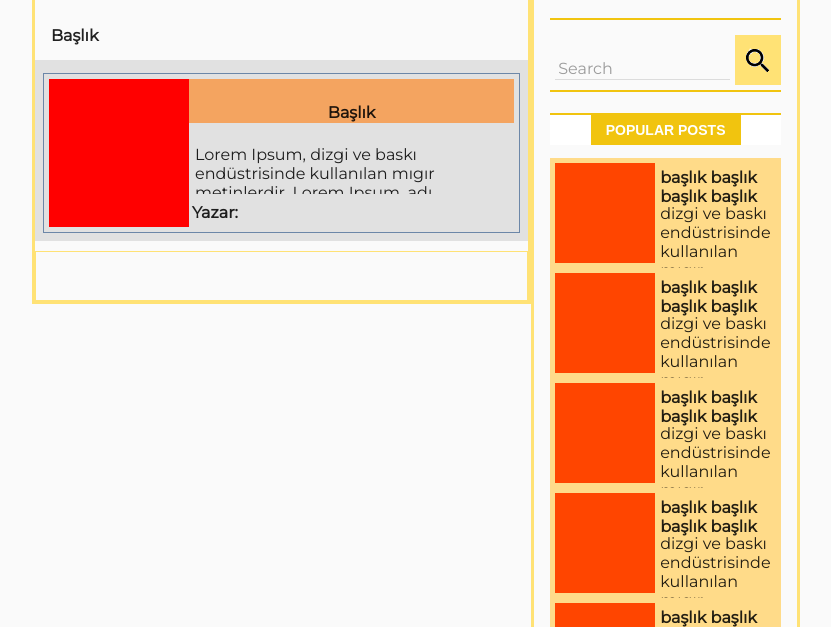
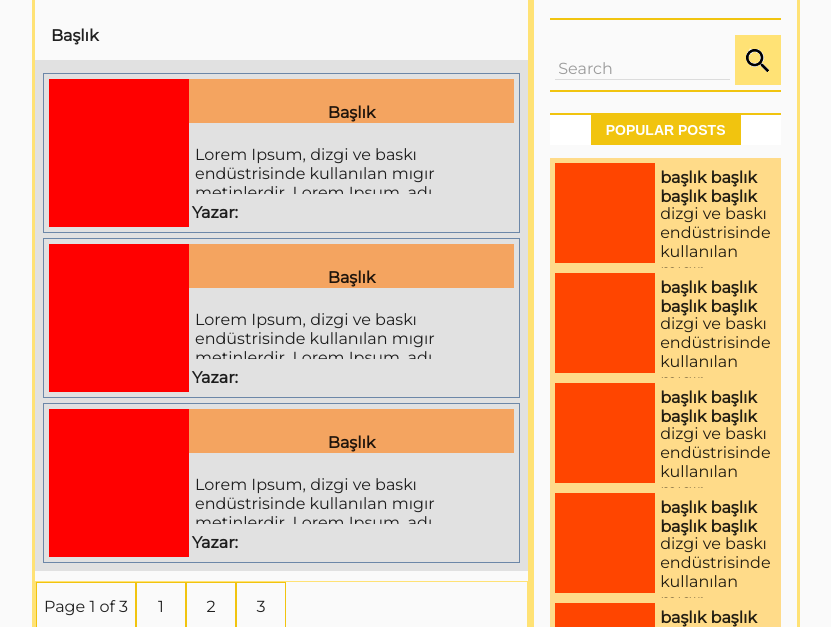
Before and after one commit to Said-Nuri/ngBlog, a website: page index.html in a window 1280 px wide. Shown: the part 173-800 px from the top of the page, without its empty margins (224-1055 px from the left). Drawn offline with Linux system fonts and the light colour scheme.

Commit message:
Search routing implemented, page navigation designed

```diff
--- a/index.html
+++ b/index.html
@@ -45,7 +45,9 @@
             </div>
         </div>
     </div>
-    <div flex layout="row" layout-align="center none">
+
+    <!--Navigation bar -->
+    <div id="navigation" flex layout="row" layout-align="center none">
         <div id="navbar" ng-controller="AppCtrl" hide show-gt-xs ng-cloak flex="100" flex-gt-xs="60" style="height: 50px; background-color: #666666;">
             <md-content >
                 <md-nav-bar
@@ -81,11 +83,37 @@
             </div>
         </div>
     </div>
-    <div flex layout="row" layout-align="center none">
+
+    <!-- SIDE PANEL-->
+    <div ng-controller="SideController" flex layout="row" layout-align="center none">
         <div flex="100" flex-gt-xs="60" layout="row" layout-align="center none" >
-            <div id="blog-tag" flex="100" flex-gt-md="65" style="padding-top: 10px; border: 3px solid #ffe275;">
+            <div id="page-container" flex="100" flex-gt-md="65" style="padding-top: 10px; border: 3px solid #ffe275;">
+                <div id="page-header-container" flex="none" layout-padding layout="row" layout-align="start center" style="height: 50px;">
+                    <h4><b>Başlık</b></h4>
+                </div>
                 <div ui-view ></div>
+                <div id="page-navigator-wrapper" flex="none" layout="row" style="height: 50px; margin-top: 10px; border: 1px solid #FFE275">
+                    <div id="page-navigator-pages" flex="30" layout="row" layout-align="start center">
+                        <div flex="none" layout="row" layout-align="center center" style="width: 100px; border: 1px solid #f1c40f;">
+                            <span>Page 1 of 3</span>
+                        </div>
+                        <div flex="none" layout="row" layout-align="center center" style="width: 50px; border: 1px solid #f1c40f;">
+                            <span>1</span>
+                        </div>
+                        <div flex="none" layout="row" layout-align="center center" style="width: 50px; border: 1px solid #f1c40f;">
+                            <span>2</span>
+                        </div>
+                        <div flex="none" layout="row" layout-align="center center" style="width: 50px; border: 1px solid #f1c40f;">
+                            <span>3</span>
+                        </div>
+                    </div>
+                    <div flex="50"></div>
+                    <div id="page-navigator-iterator" flex="20">
+                        <div></div>
+                    </div>
+                </div>
             </div>
+
             <div id="sidebar" hide show-gt-md flex-gt-md="35" layout-padding style="padding-top: 10px; border: 3px solid #ffe275">
                 <div id="search-box" flex layout="column">
                     <div flex="none" style="height: 2px; background-color: #f1c40f"></div>
@@ -97,7 +125,7 @@
                             </md-input-container>
                         </div>
                         <div flex style="background-color: #ffe275">
-                            <md-button layout="row" layout-align="center center" style="height:100%; min-width: inherit; width: 100%; padding: 0; margin: 0; background-color: #ffe275;">
+                            <md-button ng-click="search()" layout="row" layout-align="center center" style="height:100%; min-width: inherit; width: 100%; padding: 0; margin: 0; background-color: #ffe275;">
                                 <img src="src/assets/img/ic_search.png" alt="search">
                             </md-button>
                         </div>
@@ -152,7 +180,7 @@
                         </div>
                     </div>
                 </div>
-                <div id="labels" style="height: 120px; margin-top:5px;">
+                <div id="blog-archive" style="height: 120px; margin-top:5px;">
                     <div flex style="height: 30px; ">
                         <div style="height: 2px; background-color: #f1c40f"></div>
                         <div layout="row" layout-align="center center" style="background-color: #ffffff">
@@ -163,11 +191,11 @@
                     </div>
                     <div flex style="height: 15px;"></div>
                 </div>
-                <div id="social" style="height: 120px; margin-top:5px;">
+                <div id="label" style="height: 120px; margin-top:5px;">
                     <div flex style="height: 30px; ">
                         <div style="height: 2px; background-color: #f1c40f"></div>
                         <div layout="row" layout-align="center center" style="background-color: #ffffff">
-                            <div layout="row" layout-align="center center" style="height: 100%; width: 150px; background-color: #f1c40f; color: #ffffff; font: 500 14px 'Rubik', arial, sans-serif;">
+                            <div layout="column" layout-align="center center" style="height: 100%; width: 150px; background-color: #f1c40f; color: #ffffff; font: 500 14px 'Rubik', arial, sans-serif;">
                                 <b>LABELS</b>
                             </div>
                         </div>
--- a/src/controllers/app.controller.js
+++ b/src/controllers/app.controller.js
@@ -7,3 +7,13 @@ app.controller('AppCtrl', ['$scope' ,function ($scope) {
 
     $scope.x_menu = {open : false};
 }]);
+
+app.controller('SideController', ['$scope', '$state' ,function ($scope, $state) {
+    $scope.ctrl = {
+        fruitNames : ['Apple', 'Banana', 'Orange']
+    };
+
+    $scope.search = function () {
+        $state.go('search');
+    }
+}]);
--- a/src/partials/home.html
+++ b/src/partials/home.html
@@ -1,6 +1,4 @@
-<div flex="none" layout-padding layout="row" layout-align="start center" style="height: 50px;">
-    <h4><b>Başlık</b></h4>
-</div>
+
 <div id="post-wrapper" layout-padding flex layout="column" style="background-color: #e1e1e1;">
     <div class="post" layout="row">
         <div flex="30" style="width: 140px; min-width: 140px; background-color: red"></div>
@@ -20,9 +18,40 @@
             </div>
         </div>
     </div>
+    <div class="post" layout="row">
+        <div flex="30" style="width: 140px; min-width: 140px; background-color: red"></div>
+        <div flex layout="column">
+            <div class="post-header" flex="30" layout="row" layout-align="center start" style="background-color: sandybrown; padding-top: 3px;">
+                <h4>Başlık</h4>
+            </div>
+            <div layout="row" class="post-summary" flex="50" style="padding: 3px;">
+                <md-content flex style="overflow:hidden; padding: 3px">
+                    <p>
+                        Lorem Ipsum, dizgi ve baskı endüstrisinde kullanılan mıgır metinlerdir. Lorem Ipsum, adı bilinmeyen bir matbaacının bir hurufat numune kitabı oluşturmak üzere bir yazı galerisini alarak karıştırdığı 1500'lerden beri endüstri standardı sahte metinler olarak kullanılmıştır.
+                    </p>
+                </md-content>
+            </div>
+            <div flex="20" layout="row" layout-align="start center" style="padding: 0 3px 0 3px">
+                <span><b>Yazar:</b></span>
+            </div>
+        </div>
+    </div>
+    <div class="post" layout="row">
+        <div flex="30" style="width: 140px; min-width: 140px; background-color: red"></div>
+        <div flex layout="column">
+            <div class="post-header" flex="30" layout="row" layout-align="center start" style="background-color: sandybrown; padding-top: 3px;">
+                <h4>Başlık</h4>
+            </div>
+            <div layout="row" class="post-summary" flex="50" style="padding: 3px;">
+                <md-content flex style="overflow:hidden; padding: 3px">
+                    <p>
+                        Lorem Ipsum, dizgi ve baskı endüstrisinde kullanılan mıgır metinlerdir. Lorem Ipsum, adı bilinmeyen bir matbaacının bir hurufat numune kitabı oluşturmak üzere bir yazı galerisini alarak karıştırdığı 1500'lerden beri endüstri standardı sahte metinler olarak kullanılmıştır.
+                    </p>
+                </md-content>
+            </div>
+            <div flex="20" layout="row" layout-align="start center" style="padding: 0 3px 0 3px">
+                <span><b>Yazar:</b></span>
+            </div>
+        </div>
+    </div>
 </div>
-<div flex="none" layout="row" style="height: 50px; margin-top: 10px; border: 1px solid #FFE275">
-    <div flex="30"></div>
-    <div flex="50"></div>
-    <div flex="20"></div>
-</div>
--- a/src/routes/main.routes.js
+++ b/src/routes/main.routes.js
@@ -2,9 +2,9 @@ app.config(['$stateProvider', '$urlRouterProvider' ,function ($stateProvider, $u
     var home = {
         main_route: {
             name: 'home',
-                url: '/',
-                templateUrl: 'src/partials/home.html',
-                controller: ['$scope', function ($scope) {
+            url: '/',
+            templateUrl: 'src/partials/home.html',
+            controller: ['$scope', function ($scope) {
 
                 $scope.page_title = 'Anasayfa';
             }]
@@ -12,6 +12,19 @@ app.config(['$stateProvider', '$urlRouterProvider' ,function ($stateProvider, $u
         children: []
     };
 
+    var search = {
+        main_route: {
+            name: 'search',
+            url: '/search/?',
+            templateUrl: 'src/partials/search.html',
+            controller: ['$scope', function ($scope) {
+
+
+            }]
+        }
+    };
+
     $urlRouterProvider.otherwise('/');
     $stateProvider.state(home.main_route);
+    $stateProvider.state(search.main_route);
 }]);
```
Also changed, not shown: src/partials/search.html (added, +3 -0 lines).
